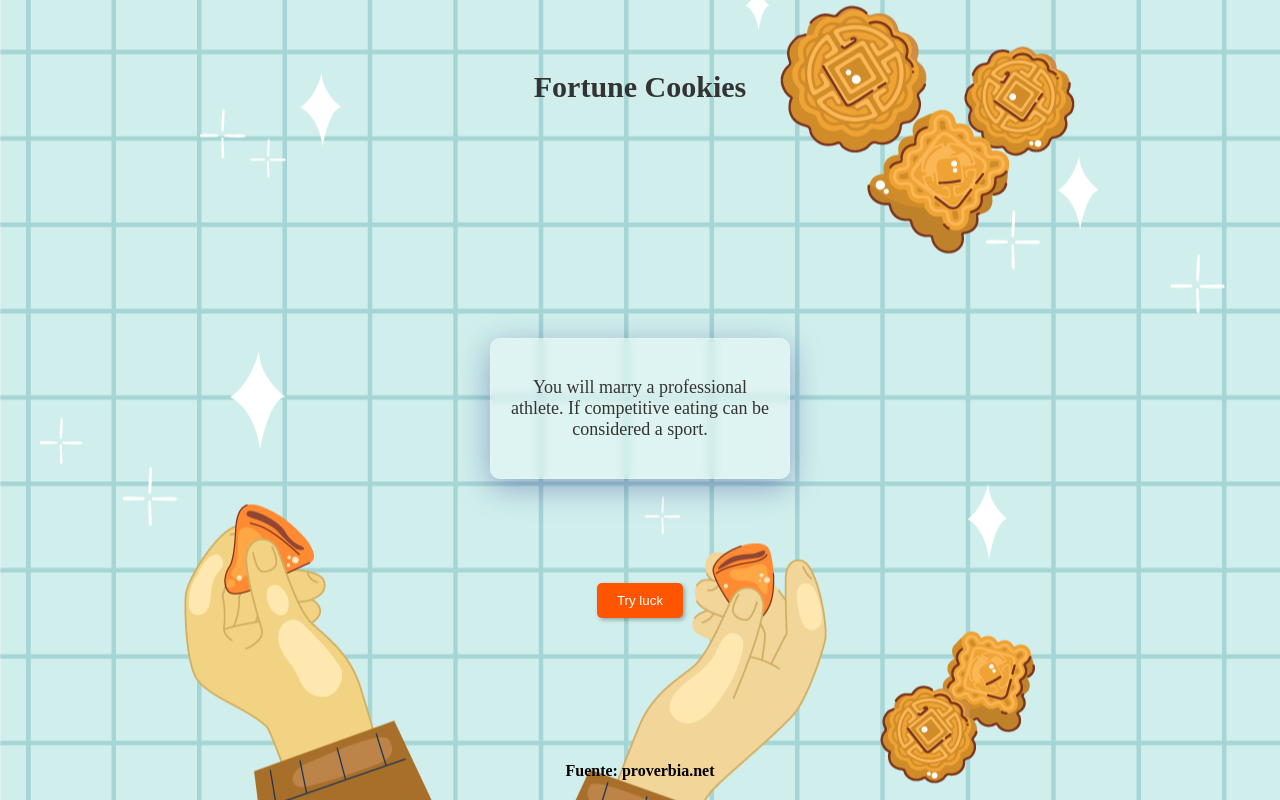
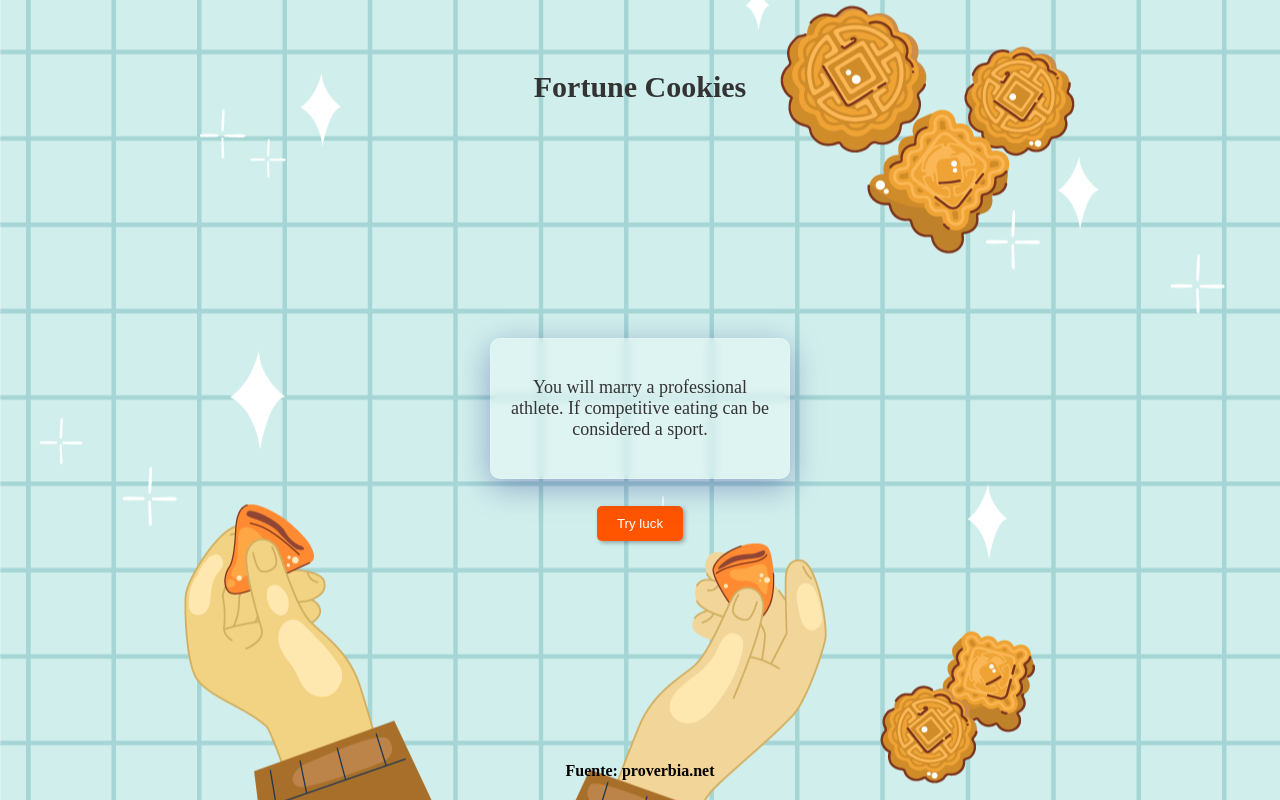
Before and after one commit to Mike9702/fortune-cookies1.0, a React (Vite) app: page / in a window 1280 px wide. Built offline with nearby package versions, Linux system fonts and the light colour scheme.

Commit message:
modificaciondeestilos

```diff
--- a/src/components/styles/QuoteBox.css
+++ b/src/components/styles/QuoteBox.css
@@ -1,4 +1,5 @@
 .quoteBox {
+    flex-wrap: wrap;
     display: grid;
     grid-template-rows: auto 1fr auto;
     min-height: 100vh;
@@ -22,6 +23,7 @@
     place-items: center;
     text-align: center;
     grid-template-rows: auto auto;
+    margin-bottom: 0;
   }
 
   .card {
@@ -42,6 +44,8 @@
   }
 
   .button {
+
+    display: flex;
     background-color: rgb(255, 85, 0);
     color: #ffffff;
     padding: 10px 20px;
@@ -49,12 +53,15 @@
     border-radius: 5px;
     box-shadow: 2px 2px 4px rgba(0, 0, 0, 0.3);
     transition: background-color 0.3s ease;
-    position: absolute;
     margin-bottom: -30%;
+    grid-template-columns: auto auto;
+
   }
 
+
+
   .button:hover {
-    background-color: rgb(5, 71, 100);
+    background-color: rgb(28, 160, 28);
     cursor: pointer;
     border: 1px solid rgba(255, 255, 255, 0.18);
     backdrop-filter: blur(4px);
```
